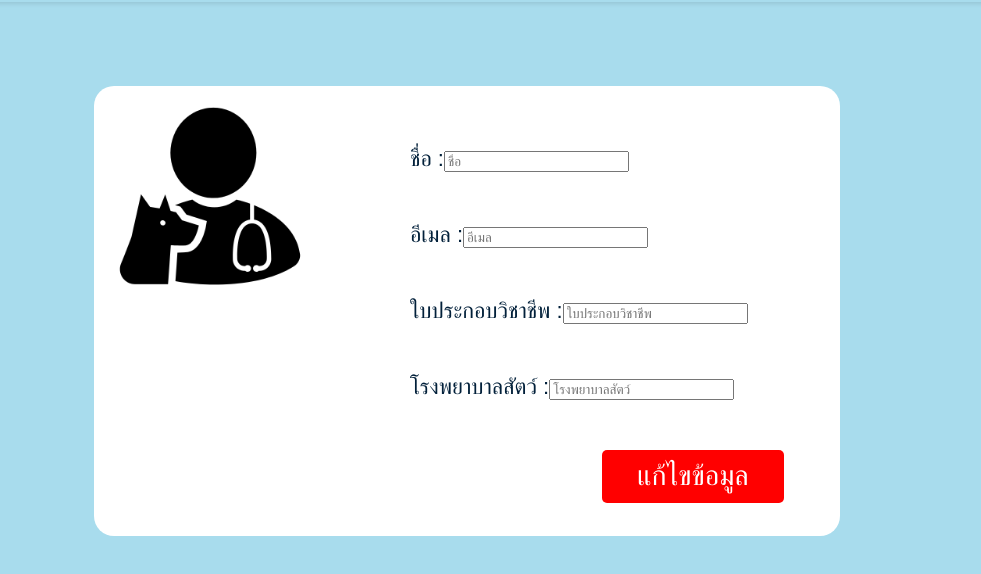
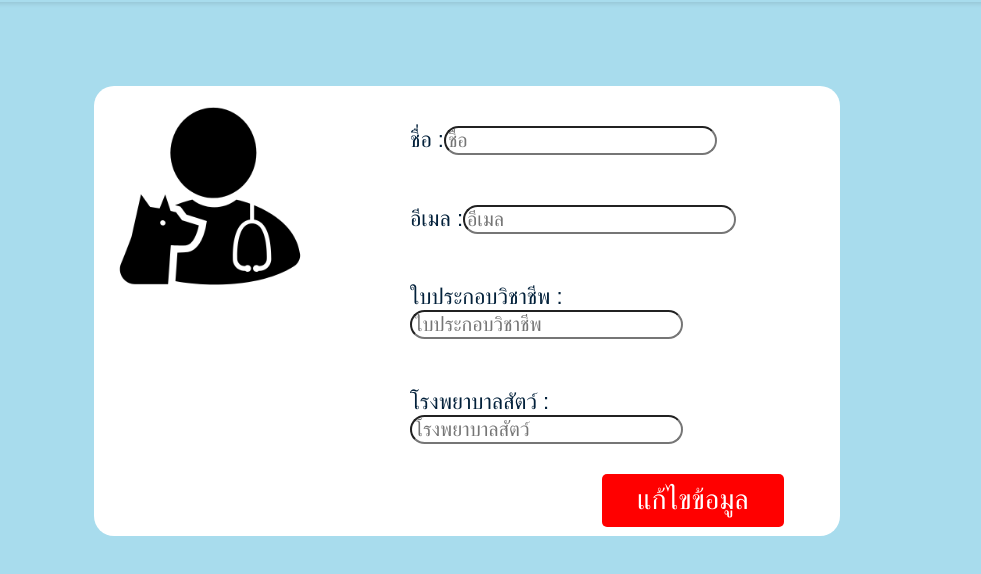
Before and after one commit to ApiwitchThongyoy/QueuPaw, a plain HTML site: page สัตวแพทย์/Profile/profile.html in a window 1280 px wide. Shown: the part 68-642 px from the top of the page, without its empty margins (173-1154 px from the left). Drawn offline with nearby package versions, Linux system fonts and the light colour scheme.

Commit message:
ตกแต่งโปรไฟล์ทั้งuserและสัตวแพทย์

```diff
--- a/User/profile_บุคคลทั่วไป/styles.css
+++ b/User/profile_บุคคลทั่วไป/styles.css
@@ -145,7 +145,7 @@ place-content: start;
 height: 400px;
 box-shadow: 0 4px 10px rgba(0, 0, 0, 0.1);
 }
-.img{ /*รูปในกรอบ*/
+.img{
 width:200px;
 height:auto;
 border-radius: 20px;
@@ -175,5 +175,4 @@ input[type="Profile"] {
   font-size: 20px;
   border-radius: 24px;
   padding: -5px;
-  box-shadow: #02203A;
 }
--- a/สัตวแพทย์/Profile/profile.css
+++ b/สัตวแพทย์/Profile/profile.css
@@ -155,7 +155,7 @@ grid-template-columns: 1fr;
 row-gap: 50px;
 color: #02203A;
 font-size: 22px;
-margin-top: -150px;
+margin-top:-170px;
 margin-left: 300px;
 }
 .button{
@@ -168,4 +168,10 @@ border-radius: 5px;
 cursor: pointer;
 margin-left:12rem;
 position: absolute;
+margin-top: -20px;
 }
+input[type="Profile"] {
+  font-size: 20px;
+  border-radius: 24px;
+  padding: -5px;
+}
--- a/สัตวแพทย์/Profile/profile.html
+++ b/สัตวแพทย์/Profile/profile.html
@@ -31,10 +31,10 @@
             <div class="item">
                 <img class="img" src="../Profile/img/Profile_veterinarian.png" alt="">
                 <div class="text">
-                    <div>ชื่อ :<input type="text" placeholder="ชื่อ" id="doctornameInput" readonly></div>
-                    <div>อีเมล :<input type="email" placeholder="อีเมล" id="emailInput" readonly></div>
-                    <div>ใบประกอบวิชาชีพ :<input type="text" placeholder="ใบประกอบวิชาชีพ" id="licenseInput" readonly></div>
-                    <div>โรงพยาบาลสัตว์ :<input type="text" placeholder="โรงพยาบาลสัตว์" id="workingName" readonly></div>
+                    <div>ชื่อ :<input type="Profile" placeholder="ชื่อ" id="doctornameInput" readonly></div>
+                    <div>อีเมล :<input type="Profile" placeholder="อีเมล" id="emailInput" readonly></div>
+                    <div>ใบประกอบวิชาชีพ :<input type="Profile" placeholder="ใบประกอบวิชาชีพ" id="licenseInput" readonly></div>
+                    <div>โรงพยาบาลสัตว์ :<input type="Profile" placeholder="โรงพยาบาลสัตว์" id="workingName" readonly></div>
                     <div>
                         <button class="button" onclick="toggleEdit()">แก้ไขข้อมูล</button>
                         <button class="button" onclick="saveChanges()" style="display:none;">บันทึก</button>
```
